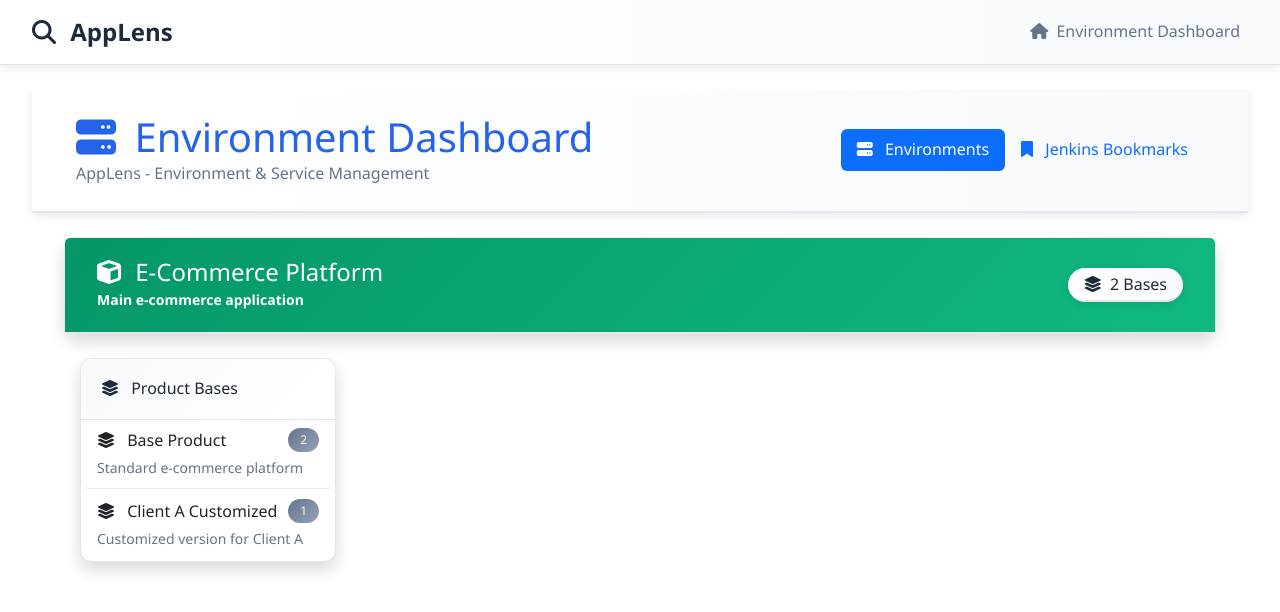
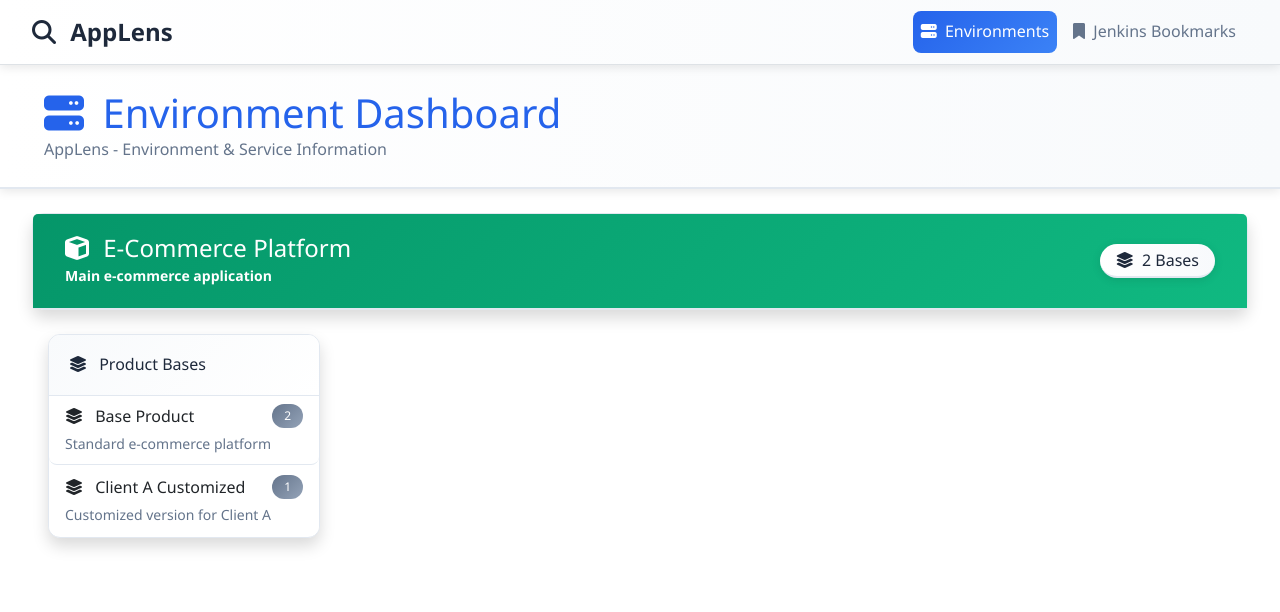
Before and after one commit to D00mSlayer/DevInfoTracker, a Flask app: page / in a window 1280 px wide. Shown: the top 612 px of the page. Run offline with Flask 3, Linux system fonts and the light colour scheme.

Commit message:
Revamp application to use a single page design with navigation tabs
Refactors AngularJS app to a SPA with environment and Jenkins views; updates navbar and styling.

Replit-Commit-Author: Agent
Replit-Commit-Session-Id: 88224b9c-e92c-4b31-8fba-47bbcb252c25
Replit-Commit-Screenshot-Url: https://storage.googleapis.com/screenshot-production-us-central1/057afb4d-5d07-4c61-ac9f-0d49309e6645/dc8e2b23-fab8-4462-8722-9fbc8ef94b6c.jpg

```diff
--- a/static/css/custom.css
+++ b/static/css/custom.css
@@ -271,10 +271,19 @@ a:hover {
 .navbar-light .navbar-nav .nav-link {
     color: var(--text-muted);
     font-weight: 500;
+    border-radius: 8px;
+    margin: 0 0.25rem;
+    transition: all 0.3s ease;
 }
 
 .navbar-light .navbar-nav .nav-link:hover {
-    color: var(--text-dark);
+    color: var(--primary-blue);
+    background: var(--light-gray);
+}
+
+.navbar-light .navbar-nav .nav-link.active {
+    color: var(--pure-white) !important;
+    background: linear-gradient(135deg, var(--primary-blue) 0%, var(--secondary-blue) 100%) !important;
 }
 
 /* Alerts */
--- a/static/js/app.js
+++ b/static/js/app.js
@@ -1,27 +1,29 @@
-// AngularJS Application for Product Environment Manager
-angular.module('productApp', [])
-    .controller('ProductController', ['$scope', '$http', '$timeout', function($scope, $http, $timeout) {
+// AppLens - AngularJS Single Page Application
+angular.module('appLensApp', [])
+    .controller('MainController', ['$scope', '$http', function($scope, $http) {
+
         // Initialize scope variables
+        $scope.currentView = 'environments';
+        $scope.loading = true;
+
+        // Environment variables
         $scope.products = [];
         $scope.mainProduct = null;
         $scope.selectedBase = null;
-        $scope.searchQuery = '';
-        $scope.searchResults = [];
-        $scope.loading = true;
         $scope.selectedEnvironment = null;
         $scope.configSearchTerm = '';
 
-        // Jenkins bookmarks functionality
-        $scope.currentView = 'environments';
+        // Jenkins variables
         $scope.jenkinsJobs = [];
         $scope.jenkinsSearchQuery = '';
 
-        // Load initial data
+        // Initialize the application
         $scope.init = function() {
             if (typeof window.productData !== 'undefined') {
                 $scope.products = window.productData.products || [];
                 $scope.jenkinsJobs = window.productData.jenkins_jobs || [];
-                // Set the first (and likely only) product as the main product
+
+                // Set the first product as main product for single-product focus
                 if ($scope.products.length > 0) {
                     $scope.mainProduct = $scope.products[0];
                 }
@@ -32,7 +34,7 @@ angular.module('productApp', [])
                     .then(function(response) {
                         $scope.products = response.data.products || [];
                         $scope.jenkinsJobs = response.data.jenkins_jobs || [];
-                        // Set the first product as main product
+
                         if ($scope.products.length > 0) {
                             $scope.mainProduct = $scope.products[0];
                         }
@@ -45,92 +47,32 @@ angular.module('productApp', [])
             }
         };
 
-        // Search functionality
-        $scope.search = function() {
-            if ($scope.searchQuery.length < 2) {
-                $scope.searchResults = [];
-                return;
-            }
-
-            $http.get('/api/search', {
-                params: { q: $scope.searchQuery }
-            })
-            .then(function(response) {
-                $scope.searchResults = response.data.results || [];
-            })
-            .catch(function(error) {
-                console.error('Search error:', error);
-                $scope.searchResults = [];
-            });
+        // View switching
+        $scope.setCurrentView = function(viewName) {
+            $scope.currentView = viewName;
         };
 
-        // Get icon for search result type
-        $scope.getIcon = function(type) {
-            const icons = {
-                'product': 'cube',
-                'base': 'layer-group',
-                'version': 'code-branch',
-                'environment': 'server',
-                'microservice': 'cogs'
-            };
-            return icons[type] || 'circle';
-        };
-
-        // Status helpers
-        $scope.getStatusClass = function(status) {
-            const classes = {
-                'online': 'success',
-                'offline': 'danger',
-                'warning': 'warning',
-                'unknown': 'secondary'
-            };
-            return classes[status] || 'secondary';
-        };
-
-        // URL helpers
-        $scope.isValidUrl = function(url) {
-            try {
-                new URL(url);
-                return true;
-            } catch (e) {
-                return false;
-            }
-        };
-
-        // Git type helpers
-        $scope.getGitIcon = function(gitType) {
-            return gitType === 'branch' ? 'code-branch' : 'tag';
-        };
-
-        $scope.getGitLabel = function(gitType) {
-            return gitType === 'branch' ? 'Branch' : 'Tag';
-        };
-
-        // Base selection
+        // Environment functionality
         $scope.selectBase = function(base, index) {
             $scope.selectedBase = base;
         };
 
-        // View environment details in modal
         $scope.viewEnvironmentDetails = function(environment) {
             $scope.selectedEnvironment = environment;
             var modal = new bootstrap.Modal(document.getElementById('environmentModal'));
             modal.show();
         };
 
-        // Configuration search function (enhanced)
+        // Configuration search
         $scope.searchConfigurations = function(environment, searchTerm) {
             console.log('Searching configurations for:', environment, 'term:', searchTerm);
-            // This would typically make an API call to search XML configurations
-            // For now, it's a placeholder
-            alert('Configuration search feature will be implemented to search through XML files in the database.');
+            alert('Configuration search feature will search through XML files in the database for: ' + searchTerm);
         };
 
         // Copy to clipboard functionality
         $scope.copyToClipboard = function(text) {
             if (navigator.clipboard && window.isSecureContext) {
                 navigator.clipboard.writeText(text).then(function() {
-                    // Could show a toast notification here
                     console.log('Copied to clipboard:', text);
                 }).catch(function(err) {
                     console.error('Failed to copy: ', err);
@@ -151,155 +93,11 @@ angular.module('productApp', [])
             }
         };
 
-        // View switching functionality
-        $scope.setCurrentView = function(viewName) {
-            $scope.currentView = viewName;
-        };
-
-        // Initialize the application
+        // Initialize the app when controller loads
         $scope.init();
-
-        // Utility functions for the template
-        $scope.formatUrl = function(url) {
-            if (!url) return '';
-            return url.replace(/^https?:\/\//, '');
-        };
-
-        $scope.hasData = function(arr) {
-            return arr && arr.length > 0;
-        };
-
-        // Environment statistics
-        $scope.getEnvironmentStats = function(environments) {
-            if (!environments || environments.length === 0) {
-                return { total: 0, online: 0, offline: 0 };
-            }
-
-            const stats = {
-                total: environments.length,
-                online: 0,
-                offline: 0
-            };
-
-            environments.forEach(function(env) {
-                // Count online services
-                if (env.microservices) {
-                    env.microservices.forEach(function(service) {
-                        if (service.status === 'online') {
-                            stats.online++;
-                        } else {
-                            stats.offline++;
-                        }
-                    });
-                }
-
-                // Count online databases
-                if (env.databases) {
-                    env.databases.forEach(function(db) {
-                        if (db.status === 'online') {
-                            stats.online++;
-                        } else {
-                            stats.offline++;
-                        }
-                    });
-                }
-            });
-
-            return stats;
-        };
-
-        // Service health check (placeholder for future implementation)
-        $scope.checkServiceHealth = function(serviceUrl) {
-            // Placeholder for future health check implementation
-            console.log('Health check for:', serviceUrl);
-            // This would typically make an API call to check service status
-        };
-
-        // Database connection test (placeholder for future implementation)
-        $scope.testDatabaseConnection = function(dbConfig) {
-            // Placeholder for future database connection test
-            console.log('Testing database connection:', dbConfig);
-            // This would typically make an API call to test database connectivity
-        };
-
-        // Configuration search (placeholder for future implementation)
-        $scope.searchConfigurations = function(environment, searchTerm) {
-            // Placeholder for future XML configuration search
-            console.log('Searching configurations for:', environment, 'term:', searchTerm);
-            // This would typically make an API call to search XML configurations
-        };
     }]);
 
-// Custom directives for enhanced functionality
-angular.module('productApp')
-    .directive('statusIndicator', function() {
-        return {
-            restrict: 'E',
-            template: '<span class="badge bg-{{ getStatusClass(status) }}">{{ status | uppercase }}</span>',
-            scope: {
-                status: '@'
-            },
-            link: function(scope) {
-                scope.getStatusClass = function(status) {
-                    const classes = {
-                        'online': 'success',
-                        'offline': 'danger',
-                        'warning': 'warning',
-                        'unknown': 'secondary'
-                    };
-                    return classes[status] || 'secondary';
-                };
-            }
-        };
-    })
-    .directive('externalLink', function() {
-        return {
-            restrict: 'E',
-            template: '<a href="{{ url }}" target="_blank" class="text-decoration-none">' +
-                     '<i class="fas fa-external-link-alt me-1"></i>' +
-                     '{{ displayText || url }}' +
-                     '</a>',
-            scope: {
-                url: '@',
-                displayText: '@'
-            }
-        };
-    })
-    .directive('gitLink', function() {
-        return {
-            restrict: 'E',
-            template: '<a href="{{ url }}" target="_blank" class="text-decoration-none">' +
-                     '<i class="fas fa-{{ getIcon(type) }} me-1"></i>' +
-                     '{{ getLabel(type) }}' +
-                     '</a>',
-            scope: {
-                url: '@',
-                type: '@'
-            },
-            link: function(scope) {
-                scope.getIcon = function(type) {
-                    return type === 'branch' ? 'code-branch' : 'tag';
-                };
-                scope.getLabel = function(type) {
-                    return type === 'branch' ? 'Branch' : 'Tag';
-                };
-            }
-        };
-    });
-
-// Application configuration
-angular.module('productApp')
-    .config(['$locationProvider', function($locationProvider) {
-        // Configure HTML5 mode if needed
-        $locationProvider.hashPrefix('');
-    }])
-    .run(['$rootScope', function($rootScope) {
-        // Global application setup
-        $rootScope.appName = 'Product Environment Manager';
-        $rootScope.version = '1.0.0';
-
-        // Global error handler
-        $rootScope.$on('$routeChangeError', function(event, current, previous, rejection) {
-            console.error('Route change error:', rejection);
-        });
-    }]);
+// Bootstrap the application when DOM is ready
+document.addEventListener('DOMContentLoaded', function() {
+    angular.bootstrap(document, ['appLensApp']);
+});
--- a/templates/base.html
+++ b/templates/base.html
@@ -18,9 +18,9 @@
     <script src="https://ajax.googleapis.com/ajax/libs/angularjs/1.8.2/angular.min.js"></script>
 </head>
 <body>
-    <nav class="navbar navbar-expand-lg navbar-light bg-light border-bottom">
+    <nav class="navbar navbar-expand-lg navbar-light bg-light border-bottom" ng-app="appLensApp" ng-controller="MainController">
         <div class="container">
-            <a class="navbar-brand" href="[[ url_for('index') ]]">
+            <a class="navbar-brand" href="javascript:void(0)">
                 <i class="fas fa-search me-2"></i>
                 AppLens
             </a>
@@ -30,9 +30,15 @@
             <div class="collapse navbar-collapse" id="navbarNav">
                 <ul class="navbar-nav ms-auto">
                     <li class="nav-item">
-                        <a class="nav-link" href="[[ url_for('index') ]]">
-                            <i class="fas fa-home me-1"></i>
-                            Environment Dashboard
+                        <a class="nav-link" href="javascript:void(0)" ng-click="setCurrentView('environments')" ng-class="{'active': currentView === 'environments'}">
+                            <i class="fas fa-server me-1"></i>
+                            Environments
+                        </a>
+                    </li>
+                    <li class="nav-item">
+                        <a class="nav-link" href="javascript:void(0)" ng-click="setCurrentView('jenkins')" ng-class="{'active': currentView === 'jenkins'}">
+                            <i class="fas fa-bookmark me-1"></i>
+                            Jenkins Bookmarks
                         </a>
                     </li>
                 </ul>
@@ -40,7 +46,7 @@
         </div>
     </nav>
 
-    <main class="container mt-4">
+    <main class="container-fluid mt-0" ng-app="appLensApp" ng-controller="MainController">
         [% block content %][% endblock %]
     </main>
 
--- a/templates/index.html
+++ b/templates/index.html
@@ -1,83 +1,43 @@
 [% extends "base.html" %]
 
 [% block content %]
-<div ng-app="productApp" ng-controller="ProductController" class="fade-in">
+<!-- SPA Container with View Switching -->
+<div ng-controller="MainController">
+
+    <!-- Environments View -->
+    <div ng-if="currentView === 'environments'" ng-include="'environments-view'"></div>
+
+    <!-- Jenkins Bookmarks View -->
+    <div ng-if="currentView === 'jenkins'" ng-include="'jenkins-view'"></div>
+
+    <!-- Loading State -->
+    <div ng-if="loading" class="text-center py-5">
+        <div class="spinner-border text-primary" role="status">
+            <span class="visually-hidden">Loading...</span>
+        </div>
+        <p class="mt-2">Loading data...</p>
+    </div>
+</div>
+
+<!-- Environment View Template -->
+<script type="text/ng-template" id="environments-view">
     <!-- Header Section -->
     <div class="container-fluid bg-light py-4 mb-4">
         <div class="container">
             <div class="row align-items-center">
-                <div class="col-md-6">
+                <div class="col-12">
                     <h1 class="mb-0 text-primary">
                         <i class="fas fa-server me-2"></i>
                         Environment Dashboard
                     </h1>
-                    <p class="mb-0 text-muted">AppLens - Environment & Service Management</p>
-                </div>
-                <div class="col-md-6">
-                    <div class="nav nav-pills justify-content-end">
-                        <button class="nav-link active" ng-click="setCurrentView('environments')" ng-class="{'active': currentView === 'environments'}">
-                            <i class="fas fa-server me-2"></i>
-                            Environments
-                        </button>
-                        <button class="nav-link" ng-click="setCurrentView('jenkins')" ng-class="{'active': currentView === 'jenkins'}">
-                            <i class="fas fa-bookmark me-2"></i>
-                            Jenkins Bookmarks
-                        </button>
-                    </div>
-                </div>
-            </div>
-        </div>
-    </div>
-
-    <!-- Jenkins Bookmarks View -->
-    <div class="container" ng-if="currentView === 'jenkins'">
-        <div class="card shadow">
-            <div class="card-header bg-primary text-white">
-                <h5 class="mb-0">
-                    <i class="fas fa-bookmark me-2"></i>
-                    Jenkins Bookmarks
-                </h5>
-            </div>
-            <div class="card-body">
-                <div class="mb-3">
-                    <input type="text" class="form-control" placeholder="Search Jenkins jobs..."
-                           ng-model="jenkinsSearchQuery">
-                </div>
-                <div class="row">
-                    <div class="col-md-6 mb-3" ng-repeat="job in jenkinsJobs | filter:jenkinsSearchQuery">
-                        <div class="card border-start border-4 border-success">
-                            <div class="card-body p-3">
-                                <div class="d-flex justify-content-between align-items-start mb-2">
-                                    <h6 class="mb-0">{{job.name}}</h6>
-                                    <span class="badge bg-secondary">{{job.team}}</span>
-                                </div>
-                                <p class="text-muted small mb-3">{{job.description}}</p>
-                                <div class="d-flex gap-2">
-                                    <a href="{{job.url}}" target="_blank" class="btn btn-sm btn-outline-primary">
-                                        <i class="fas fa-external-link-alt me-1"></i>
-                                        Open Jenkins
-                                    </a>
-                                    <button class="btn btn-sm btn-outline-secondary" ng-click="copyToClipboard(job.url)">
-                                        <i class="fas fa-copy me-1"></i>
-                                        Copy URL
-                                    </button>
-                                </div>
-                            </div>
-                        </div>
-                    </div>
-                </div>
-                <div class="text-center mt-4" ng-if="jenkinsJobs.length === 0">
-                    <div class="alert alert-info">
-                        <i class="fas fa-info-circle me-2"></i>
-                        No Jenkins jobs configured. Add them to your data.yaml file.
-                    </div>
+                    <p class="mb-0 text-muted">AppLens - Environment & Service Information</p>
                 </div>
             </div>
         </div>
     </div>
 
     <!-- Main Dashboard -->
-    <div class="container" ng-if="!loading && mainProduct && currentView === 'environments'">
+    <div class="container" ng-if="!loading && mainProduct">
         <!-- Product Header -->
         <div class="card shadow mb-4">
             <div class="card-header bg-success text-white">
@@ -225,7 +185,81 @@
         </div>
     </div>
 
-    <!-- Environment Details Modal -->
+    <!-- Empty state -->
+    <div class="container text-center" ng-if="!loading && !mainProduct">
+        <div class="alert alert-info">
+            <i class="fas fa-info-circle me-2"></i>
+            No product data found. Please check your data.yaml file.
+        </div>
+    </div>
+</script>
+
+<!-- Jenkins Bookmarks View Template -->
+<script type="text/ng-template" id="jenkins-view">
+    <!-- Header Section -->
+    <div class="container-fluid bg-light py-4 mb-4">
+        <div class="container">
+            <div class="row align-items-center">
+                <div class="col-12">
+                    <h1 class="mb-0 text-primary">
+                        <i class="fas fa-bookmark me-2"></i>
+                        Jenkins Bookmarks
+                    </h1>
+                    <p class="mb-0 text-muted">AppLens - Jenkins Job Directory</p>
+                </div>
+            </div>
+        </div>
+    </div>
+
+    <!-- Jenkins Jobs -->
+    <div class="container">
+        <div class="card shadow">
+            <div class="card-header bg-primary text-white">
+                <h5 class="mb-0">
+                    <i class="fas fa-bookmark me-2"></i>
+                    Jenkins Jobs Directory
+                </h5>
+            </div>
+            <div class="card-body">
+                <div class="mb-3">
+                    <input type="text" class="form-control" placeholder="Search Jenkins jobs..."
+                           ng-model="jenkinsSearchQuery">
+                </div>
+                <div class="row">
+                    <div class="col-md-6 mb-3" ng-repeat="job in jenkinsJobs | filter:jenkinsSearchQuery">
+                        <div class="card border-start border-4 border-success">
+                            <div class="card-body p-3">
+                                <div class="d-flex justify-content-between align-items-start mb-2">
+                                    <h6 class="mb-0">{{job.name}}</h6>
+                                    <span class="badge bg-secondary">{{job.team}}</span>
+                                </div>
+                                <p class="text-muted small mb-3">{{job.description}}</p>
+                                <div class="d-flex gap-2">
+                                    <a href="{{job.url}}" target="_blank" class="btn btn-sm btn-outline-primary">
+                                        <i class="fas fa-external-link-alt me-1"></i>
+                                        Open Jenkins
+                                    </a>
+                                    <button class="btn btn-sm btn-outline-secondary" ng-click="copyToClipboard(job.url)">
+                                        <i class="fas fa-copy me-1"></i>
+                                        Copy URL
+                                    </button>
+                                </div>
+                            </div>
+                        </div>
+                    </div>
+                </div>
+                <div class="text-center mt-4" ng-if="jenkinsJobs.length === 0">
+                    <div class="alert alert-info">
+                        <i class="fas fa-info-circle me-2"></i>
+                        No Jenkins jobs configured. Add them to your data.yaml file.
+                    </div>
+                </div>
+            </div>
+        </div>
+    </div>
+</script>
+
+<!-- Environment Details Modal (Shared) -->
 <div class="modal fade" id="environmentModal" tabindex="-1">
     <div class="modal-dialog modal-xl">
         <div class="modal-content">
@@ -443,25 +477,6 @@
         </div>
     </div>
 </div>
-
-    <!-- Loading state -->
-    <div class="container text-center" ng-if="loading">
-        <div class="spinner-border text-primary" role="status">
-            <span class="visually-hidden">Loading...</span>
-        </div>
-        <p class="mt-2">Loading environment data...</p>
-    </div>
-
-    <!-- Empty state -->
-    <div class="container text-center" ng-if="!loading && !mainProduct">
-        <div class="alert alert-info">
-            <i class="fas fa-info-circle me-2"></i>
-            No product data found. Please check your data.yaml file.
-        </div>
-    </div>
-
-
-</div>
 [% endblock %]
 
 [% block scripts %]
```
Lines whose indentation alone changed are shown as unchanged.
